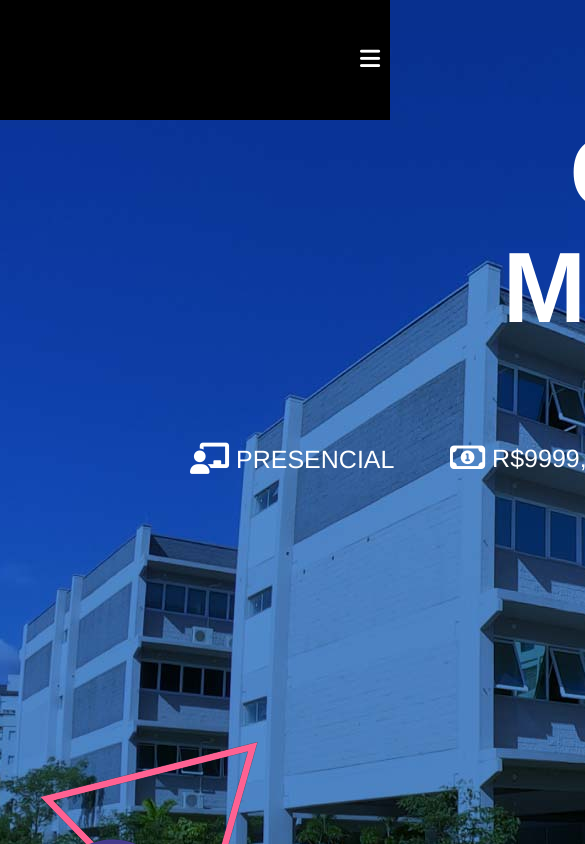
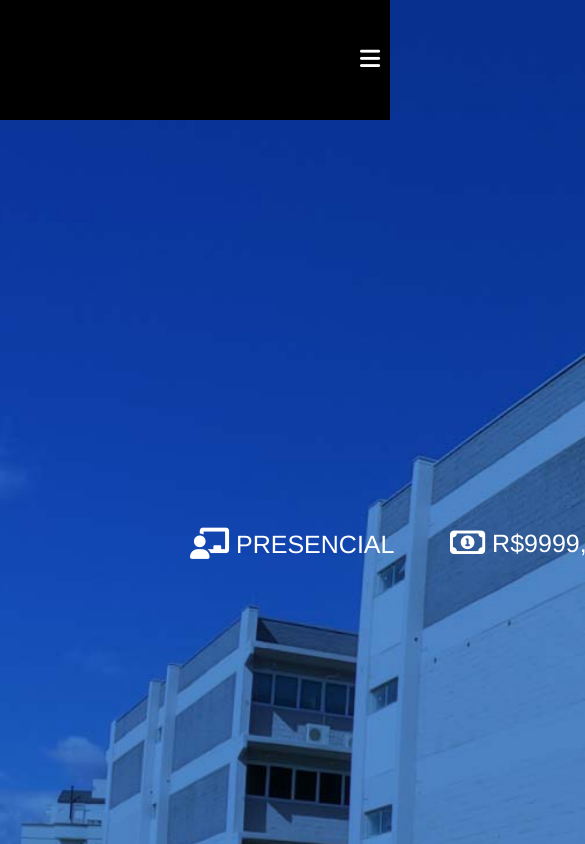
Before and after one commit to robsondejesus1996/site-cursos, a Next.js app in the folder project/: page / in a window 390 px wide. Shown: the top 844 px of the page, 585 px wide, since content can reach past the window. Built offline with nearby package versions, Linux system fonts and the light colour scheme.

Commit message:
Refatoração componente infoCurso e implementação dos componente banner e tour virtual

```diff
--- a/project/components/banner.js
+++ b/project/components/banner.js
@@ -3,10 +3,17 @@ import Image from "next/image";
 export default function Banner() {
   return (
     <>
-    <h1>Componente Banner</h1>
-      <h1>Foto banner curso</h1>
-      <p>Banner linkado para outro lugar</p>
-      <p>--------fim componente-----------</p>
+      <section>
+        <div>
+          <div>
+            <a href="https://www.unidavi.edu.br/medicina" target="_blank">
+              <div>
+                <img src="/images/banner-5motivos-1900x400.jpg" />
+              </div>
+            </a>
+          </div>
+        </div>
+      </section>
     </>
   );
 }
--- a/project/components/infoCurso.js
+++ b/project/components/infoCurso.js
@@ -1,39 +1,47 @@
 import Image from "next/image";
+import { Parallax } from 'react-parallax'
 import styles from "../styles/InfoCurso.module.css";
+
 
 export default function InfoCurso() {
   return (
     <>
-      <div className={styles.homeAgency}>
-        <link
-          rel="stylesheet"
-          href="https://cdnjs.cloudflare.com/ajax/libs/font-awesome/6.0.0/css/all.min.css"
-        />
-        <h3 className={styles.curso_ajuste}>TI</h3>
-        <h3 className={styles.curso_titulo}>CURSO</h3>
-        <h3 className={styles.curso_nome}>MEDICINA</h3>
-        <p className={styles.p1}>
+
+
+
+
+      <Parallax className={styles.image} bgImage="/images/topo-pagina-efeito.jpg" strength={800}>
+        <div>
+          <h3 className={styles.curso_titulo}>CURSO</h3>
+          <h3 className={styles.curso_nome}>MEDICINA</h3>
+
+          <p className={styles.p1}>
           <i class="fas fa-chalkboard-teacher justify-content-center white-text fa-lg"></i>{" "}
           PRESENCIAL
         </p>
+
         <p className={styles.p2}>
           {" "}
           <i class="far fa-money-bill-alt justify-content-center white-text fa-lg"></i>{" "}
           R$9999,99
         </p>
+
         <p className={styles.p3}>
           <i class="far fa-clock justify-content-center white-text fa-lg"></i>{" "}
           INTEGRAL
         </p>
+
         <p className={styles.p4}>
           <i class="fas fa-calendar-check justify-content-center white-text fa-lg"></i>{" "}
           12 FASES
         </p>
+
         <p className={styles.p5}>
           <i class="fas fa-user-graduate justify-content-center white-text fa-lg"></i>{" "}
           BACHAREL
         </p>
-      </div>
+        </div>
+       </Parallax>
     </>
   );
 }
--- a/project/components/tourVirtual.js
+++ b/project/components/tourVirtual.js
@@ -1,12 +1,17 @@
 import Image from "next/image";
+import styles from "../styles/TourVirtual.module.css";
 
 export default function TourVirtual() {
   return (
     <>
-    <h1>Componente do tour virtual</h1>
-      <h1>Frame tour virtual do curso</h1>
-      <p>Descrição e menu do tour virtual</p>
-      <p>--------fim componente-----------</p>
+      <div>
+        <iframe
+          className={styles.image_frame}
+          src="https://unidavi.x360.com.br/cd-nps.php#nps"
+          frameborder="0"
+          allowfullscreen
+        ></iframe>
+      </div>
     </>
   );
 }
--- a/project/package.json
+++ b/project/package.json
@@ -15,7 +15,8 @@
     "@fortawesome/react-fontawesome": "^0.1.18",
     "next": "12.1.6",
     "react": "18.1.0",
-    "react-dom": "18.1.0"
+    "react-dom": "18.1.0",
+    "react-parallax": "^3.5.0"
   },
   "devDependencies": {
     "eslint": "8.16.0",
--- a/project/styles/InfoCurso.module.css
+++ b/project/styles/InfoCurso.module.css
@@ -9,6 +9,7 @@
   text-align: center;
   color: #fff;
   font-size: 100px;
+  margin-top: 200px;
 }
 
 .curso_nome {
@@ -60,9 +61,23 @@
 }
 
 @media (max-width: 375px) {
-  .homeAgency {
+  .image {
     width: 1900px;
-    height: 1000px;
+    height: 1500px;
+  }
+
+  .curso_titulo{
+    display: block;
+    align-items: center;
+    justify-content: center;
+    margin-left: -300px;
+  }
+
+  .curso_nome{
+    display: block;
+    align-items: center;
+    justify-content: center;
+    margin-left: -300px;
   }
 
   .p1 {
@@ -97,7 +112,7 @@
 }
 
 @media (max-width: 414px) {
-  .homeAgency {
+  .image {
     width: 1900px;
     height: 1000px;
   }
@@ -105,7 +120,7 @@
   .p1 {
     font-size: 25px;
     color: #fff;
-    margin-left: 190px;
+    margin-left: -190px;
     margin-top: 100px;
   }
   .p2 {
@@ -134,7 +149,7 @@
 }
 
 @media (max-width: 820px) {
-  .homeAgency {
+  .image {
     width: 1500px;
   }
 
@@ -170,8 +185,8 @@
 }
 
 @media (max-width: 912px) {
-  .homeAgency {
-    width: 1500px;
+  .image {
+    width: 1900px;
   }
 
   .p1 {
@@ -204,3 +219,8 @@
     margin-left: 1050px;
   }
 }
+
+.image {
+  position: relative;
+  height: 150vh;
+}
--- /dev/null
+++ b/project/styles/TourVirtual.module.css
@@ -0,0 +1,5 @@
+.image_frame {
+  position: center;
+  width: 225vh;
+  height: 100vh;
+}
```
Also changed, not shown: project/public/images/banner-5motivos-1900x400.jpg (added), 1 other file (tests, documents, lock files or other folders).
